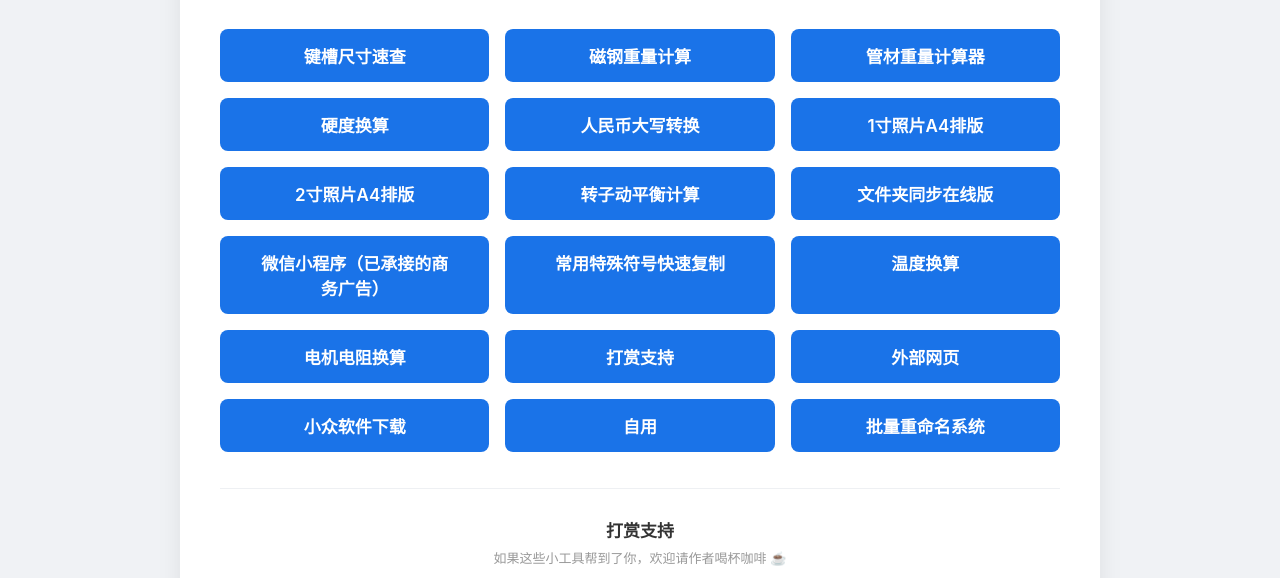
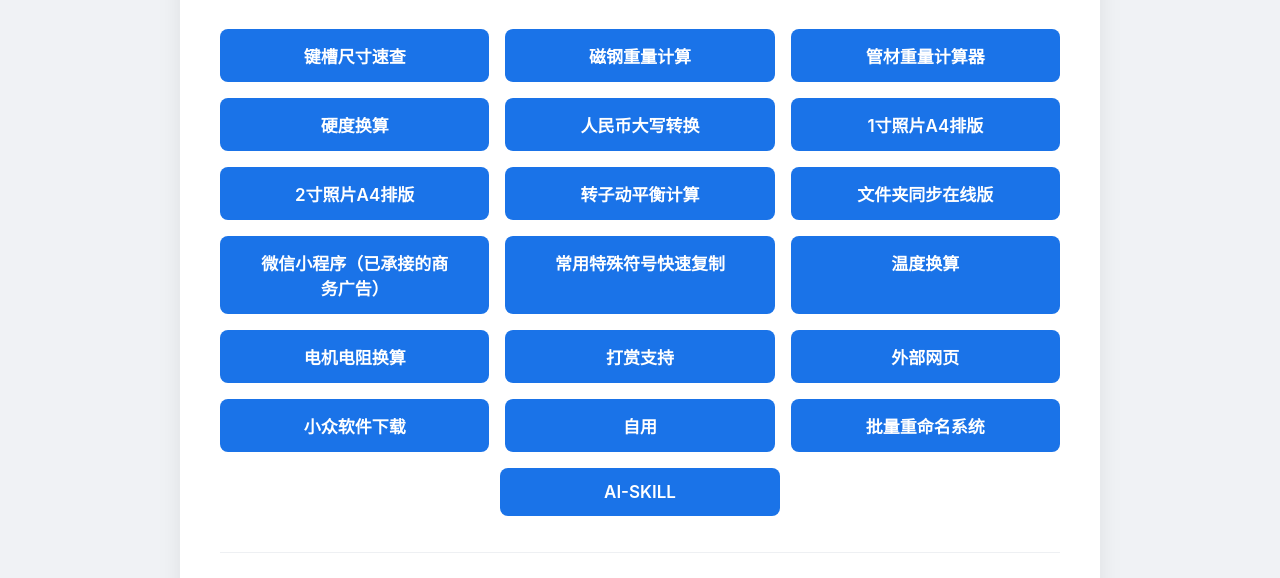
Before and after one commit to sgc20261009/personal-homepage, a plain HTML site: page index.html in a window 1280 px wide. Shown: the part 179-757 px from the top of the page. Drawn offline with Linux system fonts and the light colour scheme; some packages are replaced by stand-ins of ours; a script that the page names is missing.

Commit message:
Update page content

```diff
--- a/index.html
+++ b/index.html
@@ -258,6 +258,7 @@
       <a class="btn" href="https://niche-software-download.app.workbuddy.host/?sharecode=SFJXWAZVYC" target="_blank" rel="noopener">小众软件下载</a>
       <button class="btn" type="button" onclick="openPwdModal()">自用</button>
       <a class="btn" href="https://batch-rename-tool-81301.app.workbuddy.host/?sharecode=YT6B7FBG5E" target="_blank" rel="noopener">批量重命名系统</a>
+      <a class="btn" href="https://sgc20261009.github.io/aiskill/" target="_blank" rel="noopener">AI-SKILL</a>
     </div>
     <div class="support-row">
     <div class="reward-sec">
```
